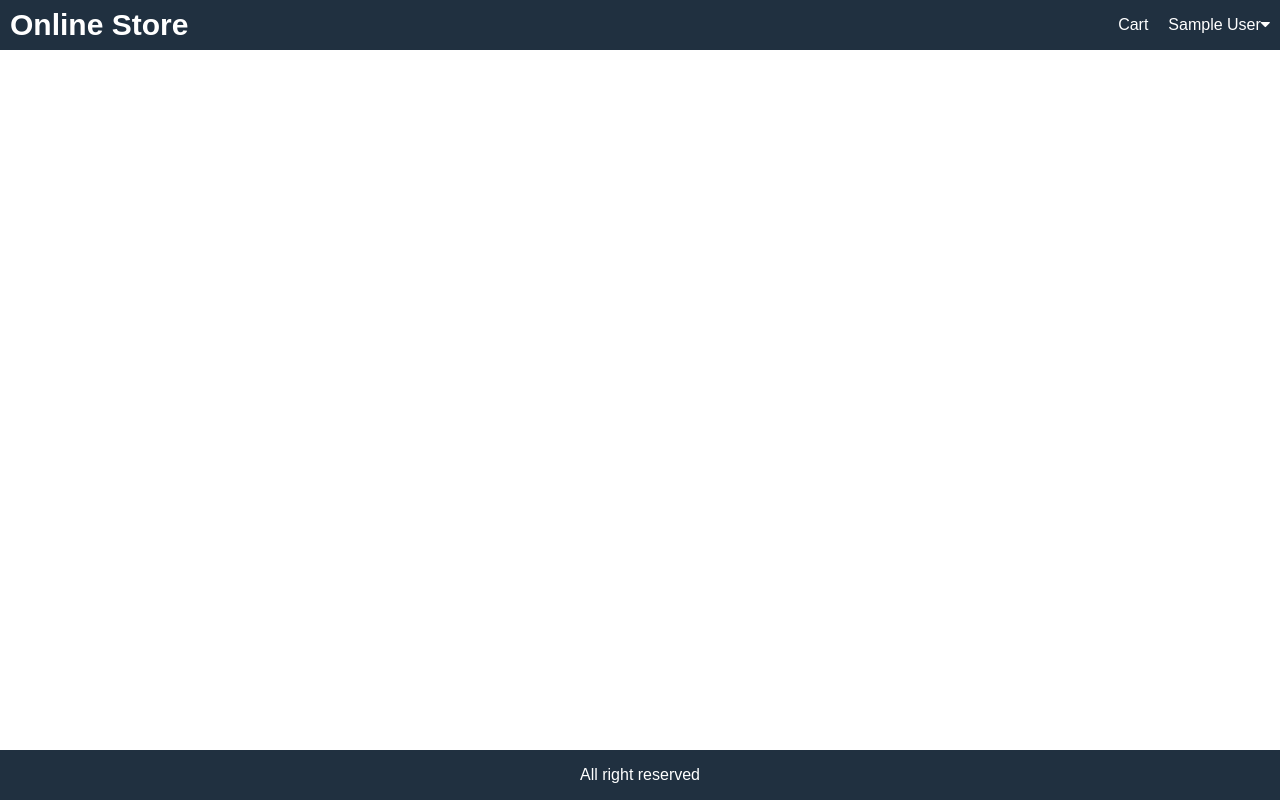
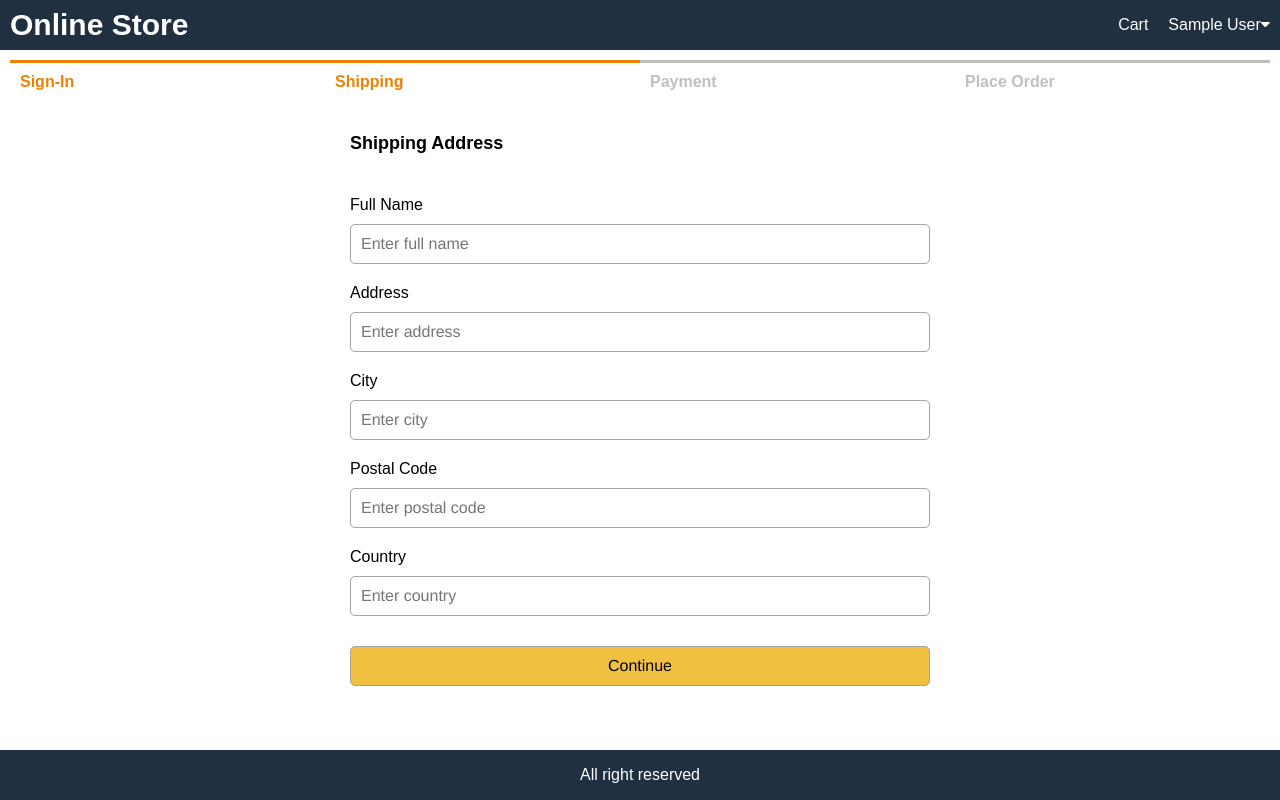
Before and after one commit to MoaeedAgha/OnlineStore-app, a React (Create React App) app in the folder frontend/: page /shipping in a window 1280 px wide. Built offline with nearby package versions, Linux system fonts and the light colour scheme; sample sign-in values are in the browser's storage.

Commit message:
Shipping screen Component,Action,Reducer

```diff
--- a/frontend/src/App.js
+++ b/frontend/src/App.js
@@ -8,6 +8,7 @@
 import ProductScreen from './screens/ProductScreen';
 import RegisterScreen from './screens/RegisterScreen';
 import SigninScreen from './screens/SigninScreen';
+import ShippingAddressScreen from './screens/ShippingAddressScreen';
 function App() {
   const cart = useSelector((state) => state.cart);
   const {cartItems} = cart;
@@ -54,6 +55,7 @@
                 <Route path='/product/:id' element={<ProductScreen />}></Route>
                 <Route path='/signin' element={<SigninScreen />}></Route>
                 <Route path="/register" element={<RegisterScreen />}></Route>
+                <Route path="/shipping" element={<ShippingAddressScreen />}></Route>
                 <Route path='/' element={< HomeScreen />} exact></Route>
               </Routes>
             </main>
--- a/frontend/src/actions/cartActions.js
+++ b/frontend/src/actions/cartActions.js
@@ -1,5 +1,5 @@
 import  Axios  from "axios";
-import { CART_ADD_ITEM, CART_REMOVE_ITEM } from "../constants/cartConstants";
+import { CART_ADD_ITEM, CART_REMOVE_ITEM, CART_SAVE_SHIPPING_ADDRESS } from "../constants/cartConstants";
 
 export const addToCart = (productId , qty) => async(dispatch , getState) =>{
     const {data} = await Axios.get(`/api/products/${productId}`);
@@ -24,3 +24,8 @@
     })
     localStorage.setItem('cartItems' , JSON.stringify(getState().cart.cartItems));
 };
+
+export const saveShippingAddress = (data) => (dispatch) => {
+    dispatch({ type: CART_SAVE_SHIPPING_ADDRESS, payload: data });
+    localStorage.setItem('shippingAddress', JSON.stringify(data));
+  };
--- /dev/null
+++ b/frontend/src/components/CheckoutSteps.js
@@ -0,0 +1,12 @@
+import React from 'react';
+
+export default function CheckoutSteps(props) {
+  return (
+    <div className="row checkout-steps">
+      <div className={props.step1 ? 'active' : ''}>Sign-In</div>
+      <div className={props.step2 ? 'active' : ''}>Shipping</div>
+      <div className={props.step3 ? 'active' : ''}>Payment</div>
+      <div className={props.step4 ? 'active' : ''}>Place Order</div>
+    </div>
+  );
+}
--- a/frontend/src/constants/cartConstants.js
+++ b/frontend/src/constants/cartConstants.js
@@ -1,2 +1,3 @@
 export const CART_ADD_ITEM = 'CART_ADD_ITEM';
 export const CART_REMOVE_ITEM = 'CART_REMOVE_ITEM';
+export const CART_SAVE_SHIPPING_ADDRESS = 'CART_SAVE_SHIPPING_ADDRESS';
--- a/frontend/src/index.css
+++ b/frontend/src/index.css
@@ -255,3 +255,16 @@
 .dropdown:hover .dropdown-content {
   display: block;
 }
+
+/* Checkout Steps */
+.checkout-steps > div {
+  border-top: 0.3rem #c0c0c0 solid;
+  color: #c0c0c0;
+  flex: 1;
+  padding: 1rem;
+  font-weight: bold;
+}
+.checkout-steps > div.active {
+  border-top-color: #f08000;
+  color: #f08000;
+}
--- a/frontend/src/reducers/cartReducers.js
+++ b/frontend/src/reducers/cartReducers.js
@@ -1,4 +1,4 @@
-import { CART_ADD_ITEM, CART_REMOVE_ITEM } from "../constants/cartConstants"
+import { CART_ADD_ITEM, CART_REMOVE_ITEM, CART_SAVE_SHIPPING_ADDRESS } from "../constants/cartConstants"
 
 export const cartReducer = (state = { cartItems: []}, action) =>{
     switch(action.type){
@@ -22,6 +22,10 @@
                 ...state,
                 cartItems: state.cartItems.filter((x) => x.product !== action.payload),
             };
+        case CART_SAVE_SHIPPING_ADDRESS:
+            return {
+                 ...state, shippingAddress: action.payload
+            };
         default: return state;
     }
 }
--- /dev/null
+++ b/frontend/src/screens/ShippingAddressScreen.js
@@ -0,0 +1,103 @@
+import React, { useEffect, useState } from 'react';
+import { useDispatch, useSelector } from 'react-redux';
+import { useNavigate } from 'react-router-dom';
+import { saveShippingAddress } from '../actions/cartActions';
+import CheckoutSteps from '../components/CheckoutSteps';
+
+export default function ShippingAddressScreen() {
+  const userSignin = useSelector((state) => state.userSignin);
+  const { userInfo } = userSignin;
+  const cart = useSelector((state) => state.cart);
+  const navigation = useNavigate();
+  const { shippingAddress } = cart;
+  useEffect(() => {
+    if (!userInfo) {
+      navigation('/signin');
+    }
+  }, [navigation , userInfo]);
+
+  const [fullName, setFullName] = useState(shippingAddress.fullName);
+  const [address, setAddress] = useState(shippingAddress.address);
+  const [city, setCity] = useState(shippingAddress.city);
+  const [postalCode, setPostalCode] = useState(shippingAddress.postalCode);
+  const [country, setCountry] = useState(shippingAddress.country);
+  const dispatch = useDispatch();
+  const submitHandler = (e) => {
+    e.preventDefault();
+    dispatch(
+      saveShippingAddress({ fullName, address, city, postalCode, country })
+    );
+    navigation('/payment');
+  };
+  return (
+    <div>
+      <CheckoutSteps step1 step2></CheckoutSteps>
+      <form className="form" onSubmit={submitHandler}>
+        <div>
+          <h1>Shipping Address</h1>
+        </div>
+        <div>
+          <label htmlFor="fullName">Full Name</label>
+          <input
+            type="text"
+            id="fullName"
+            placeholder="Enter full name"
+            value={fullName}
+            onChange={(e) => setFullName(e.target.value)}
+            required
+          ></input>
+        </div>
+        <div>
+          <label htmlFor="address">Address</label>
+          <input
+            type="text"
+            id="address"
+            placeholder="Enter address"
+            value={address}
+            onChange={(e) => setAddress(e.target.value)}
+            required
+          ></input>
+        </div>
+        <div>
+          <label htmlFor="city">City</label>
+          <input
+            type="text"
+            id="city"
+            placeholder="Enter city"
+            value={city}
+            onChange={(e) => setCity(e.target.value)}
+            required
+          ></input>
+        </div>
+        <div>
+          <label htmlFor="postalCode">Postal Code</label>
+          <input
+            type="text"
+            id="postalCode"
+            placeholder="Enter postal code"
+            value={postalCode}
+            onChange={(e) => setPostalCode(e.target.value)}
+            required
+          ></input>
+        </div>
+        <div>
+          <label htmlFor="country">Country</label>
+          <input
+            type="text"
+            id="country"
+            placeholder="Enter country"
+            value={country}
+            onChange={(e) => setCountry(e.target.value)}
+            required
+          ></input>
+        </div>
+        <div>
+          <label />
+          <button className="primary" type="submit">
+            Continue
+          </button>
+        </div>
+      </form>
+    </div>
+  );
+}
--- a/frontend/src/screens/SigninScreen.js
+++ b/frontend/src/screens/SigninScreen.js
@@ -1,4 +1,4 @@
-import React, { useEffect, useRef, useState } from 'react';
+import React, { useEffect, useState } from 'react';
 import {useDispatch, useSelector} from 'react-redux';
 import {Link, useLocation, useNavigate} from 'react-router-dom';
 import {signin} from '../actions/userActions';
@@ -8,9 +8,8 @@
 export default function SigninScreen() {
     const [email , setEmail] =useState('');
     const [Password, setPassword] = useState('');
-   // const redirect = props.location.search? props.location.search.split('=')[1]: '/';
 
-   const navigation = useRef(useNavigate());
+   const navigation = useNavigate();
    const { search } = useLocation();
    const redirect = search ? search.split('=')[1] : '/';
     const userSignin = useSelector((state) => state.userSignin);
@@ -22,7 +21,7 @@
     }
     useEffect(() => {
         if (userInfo) {
-            navigation.current(redirect);
+            navigation(redirect);
         }
     }, [userInfo, navigation, redirect]);
 
--- a/frontend/src/store.js
+++ b/frontend/src/store.js
@@ -11,6 +11,9 @@
     },
     cart: {
         cartItems: localStorage.getItem('cartItems')? JSON.parse(localStorage.getItem('cartItems')): [],
+        shippingAddress: localStorage.getItem('shippingAddress')
+        ? JSON.parse(localStorage.getItem('shippingAddress'))
+        : {},
     },
 };
 const reducer = combineReducers({
```
